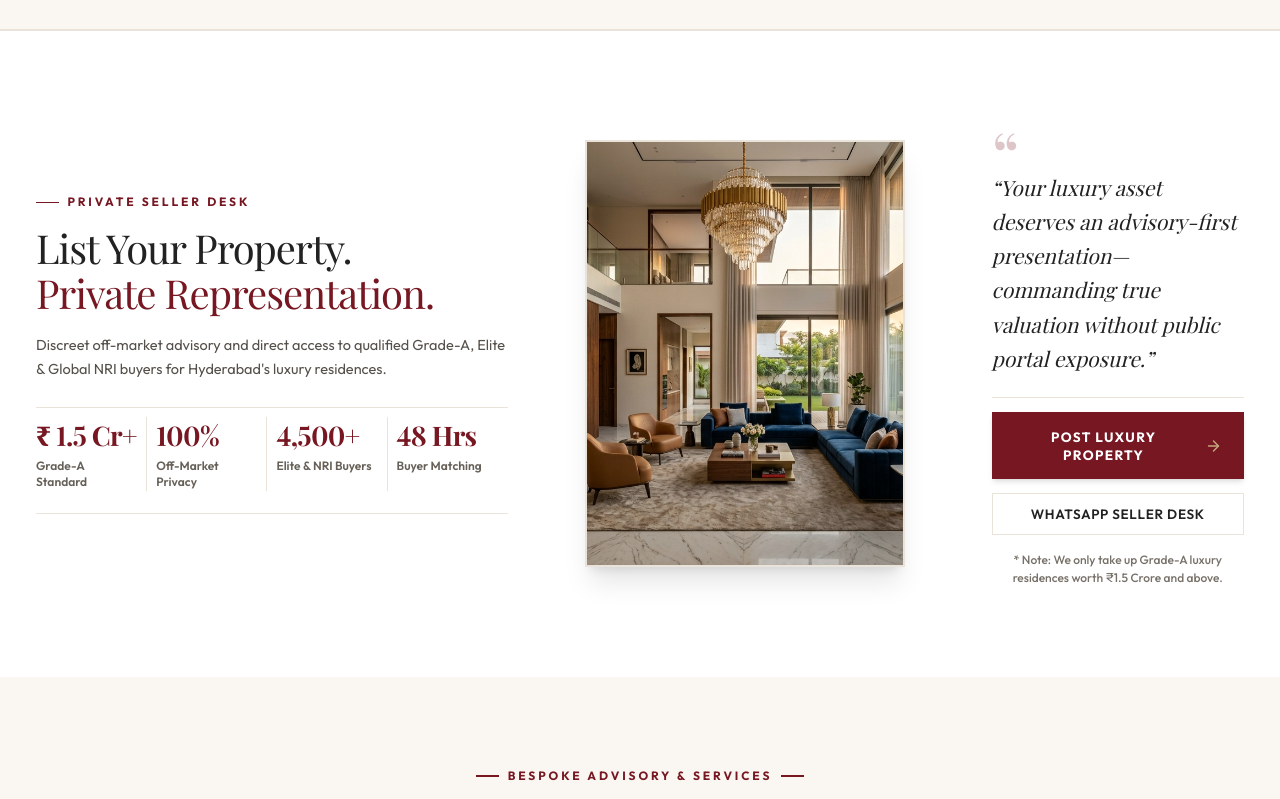
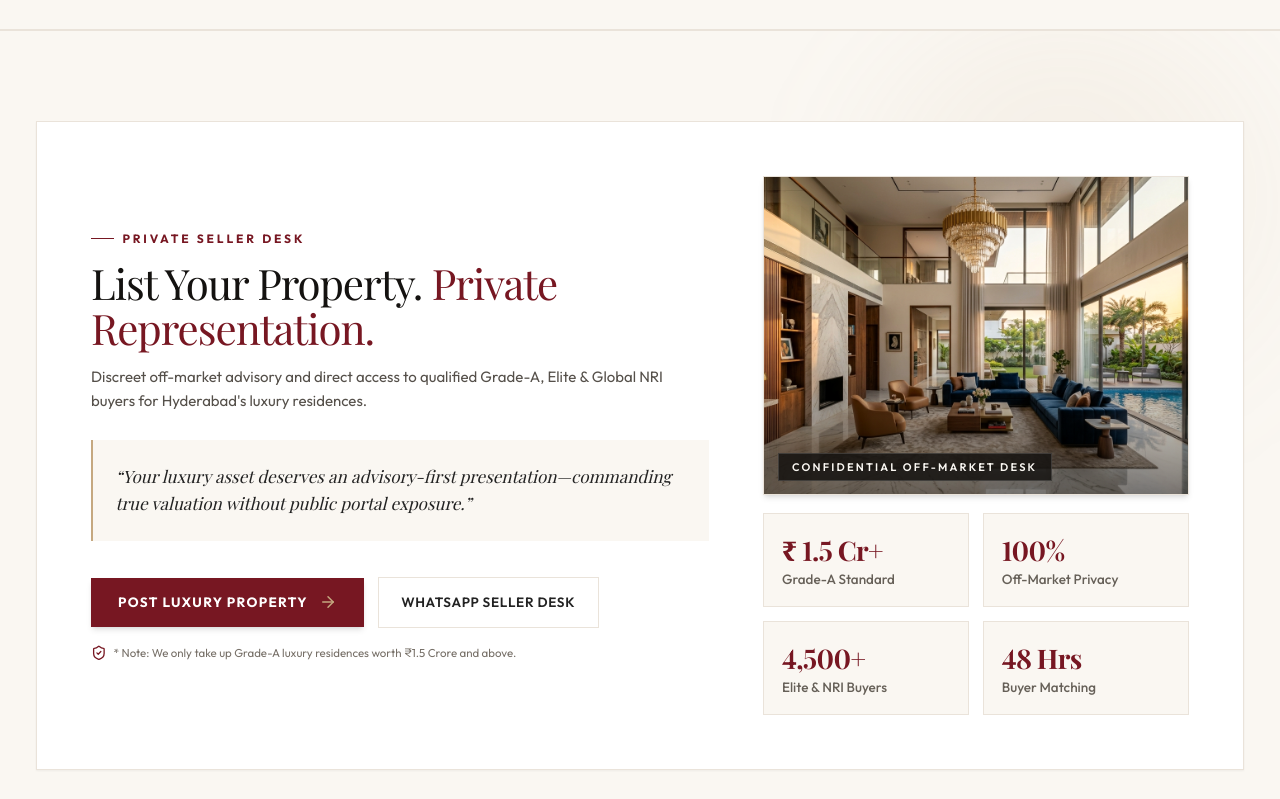
Before and after one commit to vishnuoctact/arwin-rise, a React (Vite) app: page / in a window 1280 px wide. Shown: the part 2440-3239 px from the top of the page. Built offline with nearby package versions, Linux system fonts and the light colour scheme; no server answers; the HTML template or start-up script is replaced by a standard one; a web font is replaced by a local one.

Commit message:
Redesign Private Seller Desk banner into bespoke luxury 2-column layout

```diff
--- a/src/components/PostLuxuryPropertyBanner.tsx
+++ b/src/components/PostLuxuryPropertyBanner.tsx
@@ -1,5 +1,5 @@
 import React from 'react';
-import { ArrowRight } from 'lucide-react';
+import { ArrowRight, ShieldCheck } from 'lucide-react';
 import { motion } from 'framer-motion';
 import { useContent } from '../context/ContentContext';
 
@@ -33,20 +33,25 @@ export const PostLuxuryPropertyBanner: React.FC<PostLuxuryPropertyBannerProps> =
   const whatsappPhone = settings?.whatsappPhone || "918464954321";
 
   return (
-    <section id="post-property" className="py-14 sm:py-16 lg:py-20 bg-white border-t border-[#EAE3DA]">
-      <div className="max-w-7xl mx-auto px-4 sm:px-6 lg:px-8">
+    <section id="post-property" className="py-14 sm:py-16 lg:py-20 bg-[#FAF7F2] border-t border-[#EAE3DA] relative overflow-hidden">
+      {/* Subtle architectural ambient accent */}
+      <div className="absolute top-0 right-0 w-96 h-96 bg-gradient-to-b from-[#C5A880]/10 to-transparent rounded-full blur-3xl pointer-events-none" />
 
-        {/* 3-Column Split Matching Leadership & Advisory Layout */}
+      <div className="max-w-7xl mx-auto px-4 sm:px-6 lg:px-8 relative z-10">
+
+        {/* Bespoke Luxury Seller Lounge Card */}
+        <div className="bg-white border border-[#EAE3DA] shadow-sm p-6 sm:p-8 lg:p-12">
           <div className="grid grid-cols-1 lg:grid-cols-12 gap-8 lg:gap-12 items-center">
 
-          {/* Left Column (5 Cols): Tag, Title, Advisory Narrative & 4 Stats Horizontal Row */}
+            {/* Left Column (7 Cols): Editorial Narrative, Quote, & Action Suite */}
             <motion.div
               initial={{ opacity: 0, y: 16 }}
               whileInView={{ opacity: 1, y: 0 }}
               viewport={{ once: true, margin: "0px 0px 80px 0px" }}
               transition={{ duration: 0.5, ease: [0.22, 1, 0.36, 1] }}
-            className="lg:col-span-5 space-y-6"
+              className="lg:col-span-7 space-y-6"
             >
+              {/* Overline Badge */}
               <div className="space-y-3">
                 <div className="flex items-center gap-2">
                   <span className="w-5 h-[1.5px] bg-[#771722]"></span>
@@ -54,74 +59,32 @@ export const PostLuxuryPropertyBanner: React.FC<PostLuxuryPropertyBannerProps> =
                     {tag}
                   </span>
                 </div>
-              <h2 className="font-serif text-3xl sm:text-4xl lg:text-[40px] text-[#222222] font-normal leading-[1.18] tracking-tight">
-                {headlineMain}<br />
-                {headlineAccent && <span className="text-[#771722]">{headlineAccent}</span>}
+
+                {/* Main Headline */}
+                <h2 className="font-serif text-3xl sm:text-4xl lg:text-[42px] text-[#141210] font-normal leading-[1.15] tracking-tight">
+                  {headlineMain}{' '}
+                  {headlineAccent && <span className="text-[#771722] block sm:inline">{headlineAccent}</span>}
                 </h2>
-              <p className="text-sm sm:text-[14.5px] font-sans text-[#55504A] leading-relaxed pt-1">
+
+                {/* Description */}
+                <p className="text-sm sm:text-[15px] font-sans text-[#55504A] leading-relaxed max-w-xl">
                   {description}
                 </p>
               </div>
 
-            {/* 4 Stats in horizontal row with vertical dividers */}
-            <div className="grid grid-cols-2 sm:grid-cols-4 gap-4 sm:gap-2 pt-2 border-y border-[#EAE3DA] py-5">
-              {stats.map((stat, idx) => (
-                <div
-                  key={idx}
-                  className="pr-2 border-r border-[#EAE3DA] last:border-r-0"
-                >
-                  <div className="font-serif text-2xl sm:text-[25px] lg:text-[27px] text-[#771722] font-bold tracking-tight" style={{ fontVariantNumeric: 'lining-nums' }}>
-                    {stat.value}
-                  </div>
-                  <div className="text-xs sm:text-[12px] font-sans font-semibold text-[#666058] mt-1 leading-snug">
-                    {stat.label}
-                  </div>
-                </div>
-              ))}
-            </div>
-          </motion.div>
-
-          {/* Middle Column (4 Cols): Luxury Property Portrait Image */}
-          <motion.div
-            initial={{ opacity: 0, y: 16 }}
-            whileInView={{ opacity: 1, y: 0 }}
-            viewport={{ once: true, margin: "0px 0px 80px 0px" }}
-            transition={{ duration: 0.5, ease: [0.22, 1, 0.36, 1], delay: 0.1 }}
-            className="lg:col-span-4 flex justify-center items-center"
-          >
-            <div className="relative w-full max-w-[320px] aspect-[3/4] overflow-hidden bg-[#FAF7F2] shadow-xl border-2 border-[#EAE3DA] hover:border-[#C5A880] transition-colors group">
-              <img
-                src={image}
-                alt="Luxury Residence Asset Representation"
-                className="w-full h-full object-cover filter brightness-[1.01] contrast-[1.02] transition-transform duration-700 group-hover:scale-103"
-              />
-              <div className="absolute inset-0 bg-gradient-to-t from-black/20 via-transparent to-transparent pointer-events-none"></div>
-            </div>
-          </motion.div>
-
-          {/* Right Column (3 Cols): Editorial Quote + Action Buttons */}
-          <motion.div
-            initial={{ opacity: 0, y: 16 }}
-            whileInView={{ opacity: 1, y: 0 }}
-            viewport={{ once: true, margin: "0px 0px 80px 0px" }}
-            transition={{ duration: 0.5, ease: [0.22, 1, 0.36, 1], delay: 0.15 }}
-            className="lg:col-span-3 space-y-5 lg:pl-2"
-          >
-            <div className="relative">
-              {/* Burgundy Quotation Mark */}
-              <div className="text-[#771722]/25 text-6xl font-serif leading-none -mb-4 select-none">
-                “
-              </div>
-              <blockquote className="font-serif text-xl sm:text-[21px] text-[#222222] italic font-normal leading-relaxed mb-4">
+              {/* Private Advisory Quote Callout */}
+              <div className="p-4 sm:p-5 bg-[#FAF7F2] border-l-2 border-[#C5A880] relative">
+                <blockquote className="font-serif text-base sm:text-[17px] text-[#222222] italic font-normal leading-relaxed">
                   {quote}
                 </blockquote>
               </div>
 
-            {/* Action Buttons */}
-            <div className="pt-3 border-t border-[#EAE3DA] space-y-3">
+              {/* Action Buttons & Footnote */}
+              <div className="pt-2 space-y-3.5">
+                <div className="flex flex-col sm:flex-row items-stretch sm:items-center gap-3">
                   <button
                     onClick={onOpenListModal}
-                className="w-full flex items-center justify-center gap-2.5 bg-[#771722] hover:bg-[#8E1E2C] text-white py-3.5 px-5 text-xs font-sans font-bold tracking-widest uppercase transition-all shadow-md group cursor-pointer"
+                    className="inline-flex items-center justify-center gap-2.5 bg-[#771722] hover:bg-[#8E1E2C] text-white py-3.5 px-6 text-xs font-sans font-bold tracking-widest uppercase transition-all shadow-md group cursor-pointer"
                   >
                     <span>{primaryCtaText}</span>
                     <ArrowRight className="w-4 h-4 text-[#C5A880] group-hover:translate-x-1 transition-transform" />
@@ -131,19 +94,63 @@ export const PostLuxuryPropertyBanner: React.FC<PostLuxuryPropertyBannerProps> =
                     href={`https://wa.me/${whatsappPhone}?text=${encodeURIComponent(whatsappMessage)}`}
                     target="_blank"
                     rel="noopener noreferrer"
-                className="w-full flex items-center justify-center gap-2 bg-white hover:bg-[#FAF7F2] text-[#222222] border border-[#EAE3DA] hover:border-[#771722] py-2.5 px-4 text-xs font-sans font-semibold tracking-wider uppercase transition-colors cursor-pointer text-center"
+                    className="inline-flex items-center justify-center gap-2 bg-white hover:bg-[#FAF7F2] text-[#222222] border border-[#EAE3DA] hover:border-[#771722] py-3.5 px-5 text-xs font-sans font-semibold tracking-wider uppercase transition-colors cursor-pointer text-center"
                   >
                     <span>{whatsappCtaText}</span>
                   </a>
+                </div>
 
                 {footnote && (
-                <div className="text-[11px] font-sans text-[#777068] text-center pt-0.5 font-medium">
-                  {footnote}
+                  <div className="flex items-center gap-1.5 text-[11.5px] font-sans text-[#777068]">
+                    <ShieldCheck className="w-3.5 h-3.5 text-[#771722] flex-shrink-0" />
+                    <span>{footnote}</span>
                   </div>
                 )}
               </div>
             </motion.div>
 
+            {/* Right Column (5 Cols): Showcase Visual + Integrated 2x2 Metric Grid */}
+            <motion.div
+              initial={{ opacity: 0, y: 16 }}
+              whileInView={{ opacity: 1, y: 0 }}
+              viewport={{ once: true, margin: "0px 0px 80px 0px" }}
+              transition={{ duration: 0.5, ease: [0.22, 1, 0.36, 1], delay: 0.1 }}
+              className="lg:col-span-5 space-y-4"
+            >
+              {/* Showcase Image with Architectural Frame */}
+              <div className="relative aspect-[16/10] sm:aspect-[16/9] lg:aspect-[4/3] overflow-hidden bg-[#FAF7F2] border border-[#EAE3DA] shadow-md group">
+                <img
+                  src={image}
+                  alt="Luxury Residence Asset Representation"
+                  className="w-full h-full object-cover filter brightness-[1.01] contrast-[1.02] transition-transform duration-700 group-hover:scale-103"
+                />
+                <div className="absolute inset-0 bg-gradient-to-t from-black/50 via-transparent to-transparent pointer-events-none" />
+
+                {/* Discrete Overlay Tag */}
+                <div className="absolute bottom-3 left-3 bg-[#141210]/85 backdrop-blur-xs text-[#FAF7F2] px-3 py-1 text-[9.5px] font-sans font-semibold tracking-[0.2em] uppercase border border-white/15">
+                  CONFIDENTIAL OFF-MARKET DESK
+                </div>
+              </div>
+
+              {/* 2x2 Pillar Metrics Grid */}
+              <div className="grid grid-cols-2 gap-3">
+                {stats.map((stat, idx) => (
+                  <div
+                    key={idx}
+                    className="p-3.5 sm:p-4 bg-[#FAF7F2] border border-[#EAE3DA] hover:border-[#C5A880]/60 transition-colors"
+                  >
+                    <div className="font-serif text-xl sm:text-2xl text-[#771722] font-bold tracking-tight" style={{ fontVariantNumeric: 'lining-nums' }}>
+                      {stat.value}
+                    </div>
+                    <div className="text-[11.5px] sm:text-xs font-sans font-medium text-[#666058] mt-0.5 leading-snug">
+                      {stat.label}
+                    </div>
+                  </div>
+                ))}
+              </div>
+            </motion.div>
+
+          </div>
         </div>
 
       </div>
```
Lines whose indentation alone changed are shown as unchanged.
